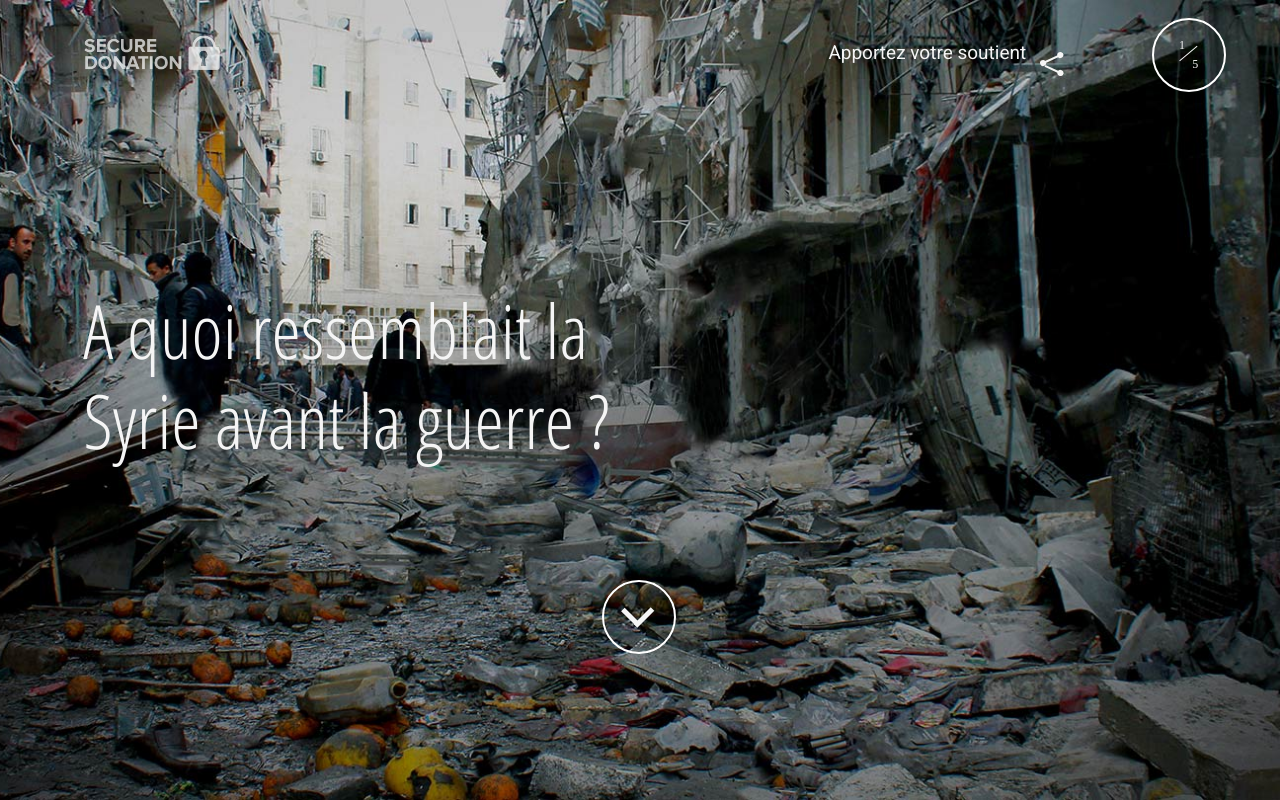
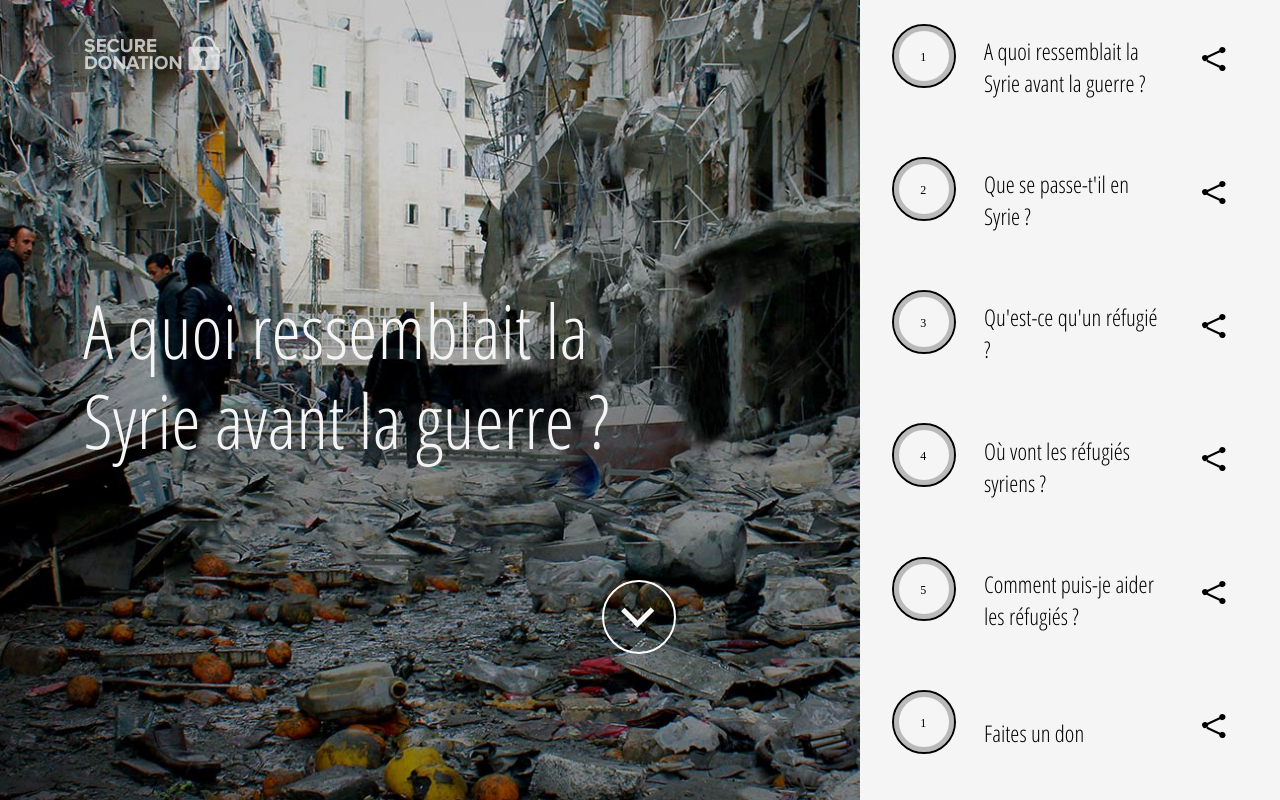
Before and after one commit to Acima2/Syria, a plain HTML site: page index.html in a window 1280 px wide. Drawn offline with Linux system fonts and the light colour scheme.

Commit message:
Ajout de la slidebar remplie de son menu (transform: translateX en commentaire donc barre visible

```diff
--- a/css/style.css
+++ b/css/style.css
@@ -37,16 +37,17 @@ body {
 
 /*Soutenir*/
 .soutient {
-	width: 200px;
+	width: 165px;
 	height: 100%;
 	background-color: transparent;
 	color: #f5f5f5;
-	font-family: 'Roboto', sans-serif;
+	font-family: 'Open Sans Condensed', sans-serif;
 	font-size: 19px;
+	font-weight: bold;
 	border: 0px;
-	margin-left: 47%;
+	margin-left: 52%;
 	padding-bottom: 0px;
-	margin-top: 22px;
+	margin-top: 21px;
 }
 
 .croix {
@@ -120,7 +121,7 @@ body {
 	border-radius: 50px;
 	border: 2px white solid;
 	margin-top: 18px;
-	margin-left: 5%;
+	margin-left: 3%;
 	cursor: pointer;
 }
 
@@ -149,12 +150,12 @@ body {
 /*GRAND TITRE DES PAGES*/
 h1 {
 	color: #f5f5f5;
+	width: 550px;
 	margin-top: 11%;
 	margin-left: 6.5%;
 	line-height: 90px;
 	font-weight: normal;
 	font-size: 75px;
-	/*font-family: 'Roboto', sans-serif;*/
     font-family: 'Open Sans Condensed', sans-serif;
 }
 
@@ -187,3 +188,132 @@ h1 {
 	transform: rotate(-45deg);
 	margin-top: -6%;
 }
+
+/*SLIDEBAR*/
+
+.slidebar {
+	width: 420px;
+	height: 100%;
+	background-color: #f5f5f5;
+	position: absolute;
+	top: 0;
+	right: 0;
+	bottom: 0;
+	/*transform: translateX(420px);*/
+	display: table;
+	border-spacing: 30px 0px;
+	border-bottom: 5px black solid;
+}
+
+.ligne {
+	display: table-row;
+	width: 100%;
+	/*height: 16.66%;*/
+	height: 14%;
+	/*border-bottom: 2px grey solid;*/
+}
+
+.rond {
+	display: table-cell;
+	width: 20%;
+	padding-top: 5px;
+}
+
+.rond1 {
+	width: 60px;
+	height: 60px;
+	background: transparent;
+	border-radius: 50px;
+	border: 2px black solid;
+	margin-top: 18px;
+	margin-left: 3%;
+	cursor: pointer;
+}
+
+.rond2 {
+	width: 50px;
+	height: 50px;
+	background: transparent;
+	border-radius: 50px;
+	border: 5px grey solid;
+	opacity: 0.5;
+	cursor: pointer;
+}
+
+.chiffre {
+	color: black;
+	margin-top: -60%;
+	margin-left: 44%;
+	font-size: 12px;
+}
+
+.quoi {
+	font-size: 23px;
+	width: 300px;
+	display: table-cell;
+	vertical-align: middle;
+	font-family: 'Open Sans Condensed', sans-serif;
+}
+
+.triolet {
+	background-color: transparent;
+	width: 60px;
+	height: 80%;
+	border: 0px;
+	margin-top: 7px;
+	cursor: pointer;
+	vertical-align: middle;
+}
+
+.triolet1 {
+	width: 20px;
+	height: 2%;
+	background-color: black;
+	transform: rotate(-25deg);
+	margin-bottom: 20%;
+	margin-left: 20%;
+}
+
+.triolet1::before {
+	content: '';
+    display: inline-block;
+    width: 6px;
+    height: 6px;
+    border-radius: 50%;
+    background-color: black;
+    float: left;
+    margin-left: -26%;
+    margin-top: -11%;
+}
+
+.triolet1::after {
+	content: '';
+    display: inline-block;
+    width: 6px;
+    height: 6px;
+    border-radius: 50%;
+    background-color: black;
+    float: right;
+    margin-right: 0%;
+    margin-top: -10%;
+}
+
+.triolet2 {
+	width: 20px;
+	height: 2%;
+	background-color: black;
+	transform: rotate(25deg);
+	margin-left: 20%;
+}
+
+.triolet2::after {
+	content: '';
+    display: inline-block;
+    width: 6px;
+    height: 6px;
+    border-radius: 50%;
+    background-color: black;
+    float: right;
+    margin-right: 0%;
+    margin-top: -10%;
+}
--- a/index.html
+++ b/index.html
@@ -4,7 +4,6 @@
 	<title>Syria</title>
 	<meta charset="utf-8">
 	<link rel="stylesheet" type="text/css" href="css/style.css">
-	<link href="https://fonts.googleapis.com/css?family=Roboto" rel="stylesheet">
 	<link href="https://fonts.googleapis.com/css?family=Open+Sans+Condensed:300" rel="stylesheet">
 
 
@@ -31,6 +30,112 @@
 			</div>
 		</div> <!-- Fin de div nav -->
 
+<!-- Slidebar -->
+		<element class="slidebar">
+	<!-- ligne1 -->
+			<div class="ligne">
+				<div class="rond">
+					<div class="rond1">
+						<div class="rond2">
+						</div>
+						<p class="chiffre">1</p>
+					</div>
+				</div>
+				<div class="quoi">
+					<p>A quoi ressemblait la Syrie avant la guerre ?</p>
+				</div>
+				<button class="triolet">
+					<div class="triolet1"></div>
+					<div class="triolet2"></div>
+				</button>
+			</div>
+	<!-- ligne2 -->
+			<div class="ligne">
+				<div class="rond">
+					<div class="rond1">
+						<div class="rond2">
+						</div>
+						<p class="chiffre">2</p>
+					</div>
+				</div>
+				<div class="quoi">
+					<p>Que se passe-t'il en Syrie ?</p>
+				</div>
+				<button class="triolet">
+					<div class="triolet1"></div>
+					<div class="triolet2"></div>
+				</button>
+			</div>
+	<!-- ligne3 -->
+			<div class="ligne">
+				<div class="rond">
+					<div class="rond1">
+						<div class="rond2">
+						</div>
+						<p class="chiffre">3</p>
+					</div>
+				</div>
+				<div class="quoi">
+					<p>Qu'est-ce qu'un réfugié ?</p>
+				</div>
+				<button class="triolet">
+					<div class="triolet1"></div>
+					<div class="triolet2"></div>
+				</button>
+			</div>
+	<!-- Ligne4 -->
+			<div class="ligne">
+				<div class="rond">
+					<div class="rond1">
+						<div class="rond2">
+						</div>
+						<p class="chiffre">4</p>
+					</div>
+				</div>
+				<div class="quoi">
+					<p>Où vont les réfugiés syriens ?</p>
+				</div>
+				<button class="triolet">
+					<div class="triolet1"></div>
+					<div class="triolet2"></div>
+				</button>
+			</div>
+	<!-- Ligne5 -->
+			<div class="ligne">
+				<div class="rond">
+					<div class="rond1">
+						<div class="rond2">
+						</div>
+						<p class="chiffre">5</p>
+					</div>
+				</div>
+				<div class="quoi">
+					<p>Comment puis-je aider les réfugiés ?</p>
+				</div>
+				<button class="triolet">
+					<div class="triolet1"></div>
+					<div class="triolet2"></div>
+				</button>
+			</div>
+	<!-- Ligne6 -->
+			<div class="ligne">
+				<div class="rond">
+					<div class="rond1">
+						<div class="rond2">
+						</div>
+						<p class="chiffre">1</p>
+					</div>
+				</div>
+				<div class="quoi">
+					<p>Faites un don</p>
+				</div>
+				<button class="triolet">
+					<div class="triolet1"></div>
+					<div class="triolet2"></div>
+				</button>
+			</div>
+		</element>
+
 <!-- Grand titre -->
 		<h1>A quoi ressemblait la<br>Syrie avant la guerre ?
 		</h1>
@@ -42,5 +147,7 @@
 		</div>
 	</div>
 
+<script src="js/slidebar.js" ></script>
+
 </body>
 </html>
```
Also changed, not shown: js/slidebar.js (added).
